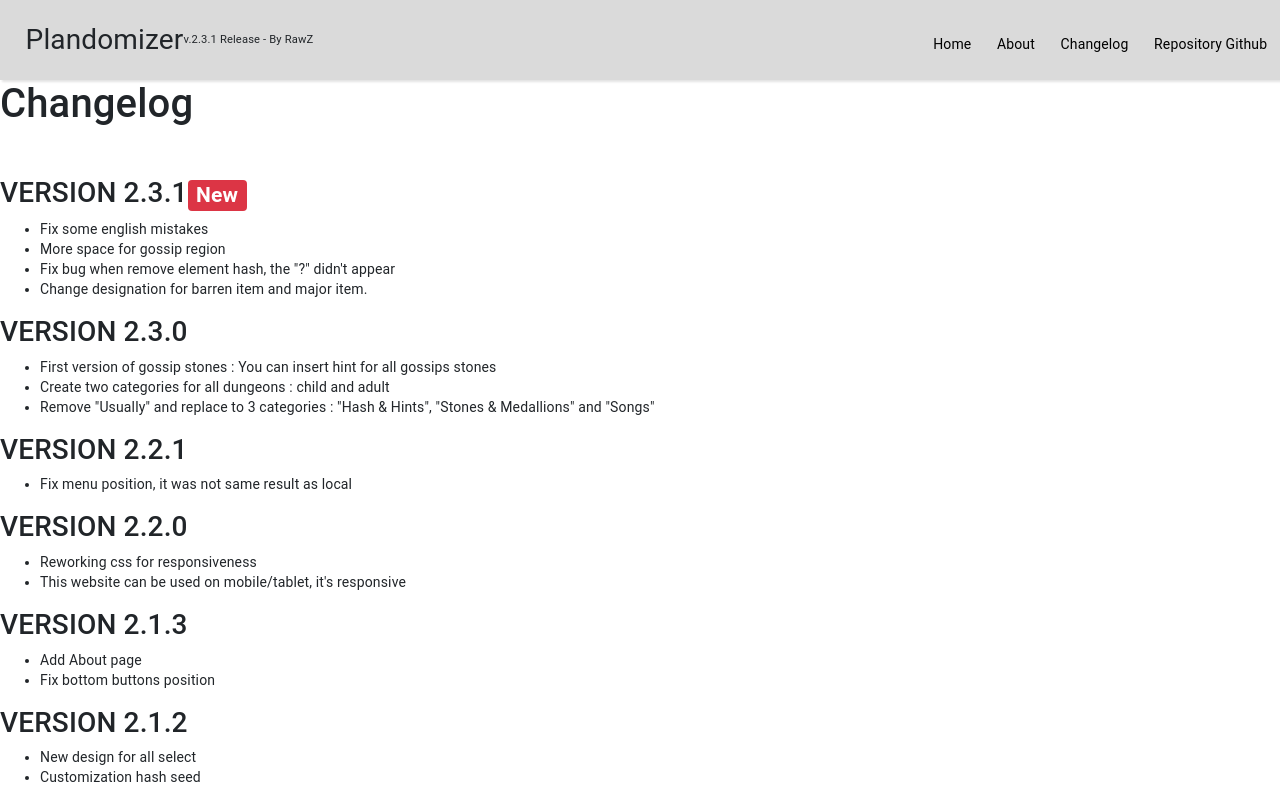
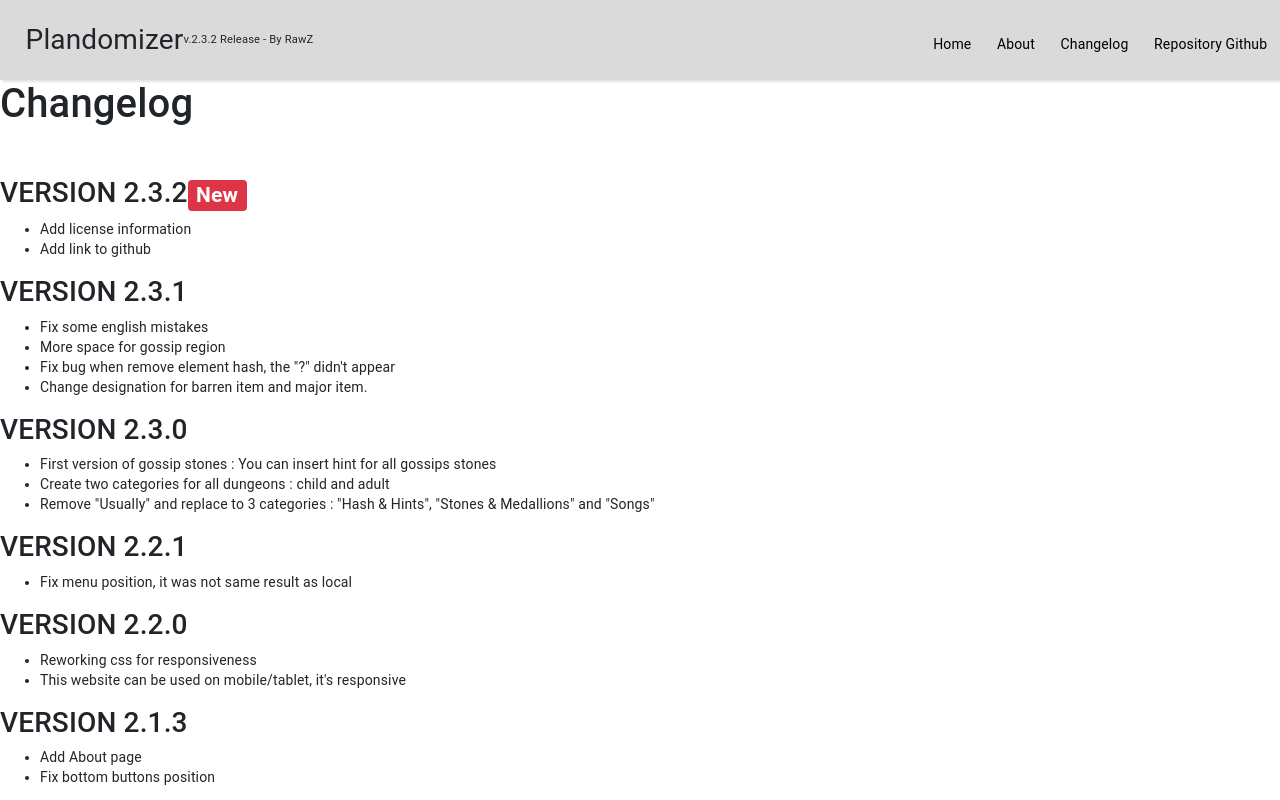
Before and after one commit to RawZ06/PlandoMaker, a Vue app: page /#/changelog in a window 1280 px wide. Shown: the top 800 px of the page. Built offline with nearby package versions, Linux system fonts and the light colour scheme.

Commit message:
Version 2.3.2

```diff
--- a/src/components/Changelog.vue
+++ b/src/components/Changelog.vue
@@ -7,7 +7,12 @@
 <!--			<li>Customization gossip hints</li>-->
 <!--		</ul>-->
 		<br>
-		<h3>VERSION 2.3.1<span class="badge badge-danger">New</span></h3>
+		<h3>VERSION 2.3.2<span class="badge badge-danger">New</span></h3>
+		<ul>
+			<li>Add license information</li>
+			<li>Add link to github</li>
+		</ul>
+		<h3>VERSION 2.3.1</h3>
 		<ul>
 			<li>Fix some english mistakes</li>
 			<li>More space for gossip region</li>
--- a/src/components/Header.vue
+++ b/src/components/Header.vue
@@ -2,7 +2,7 @@
     <header>
 		<div class="title-version">
 			<div class="title">Plandomizer</div>
-			<small>v.2.3.1 Release - By RawZ</small>
+			<small>v.2.3.2 Release - By RawZ</small>
 			<div title="Menu" class="c-icon c-icon-burger"><span> </span></div>
 		</div>
         <div class="links hide">
```
